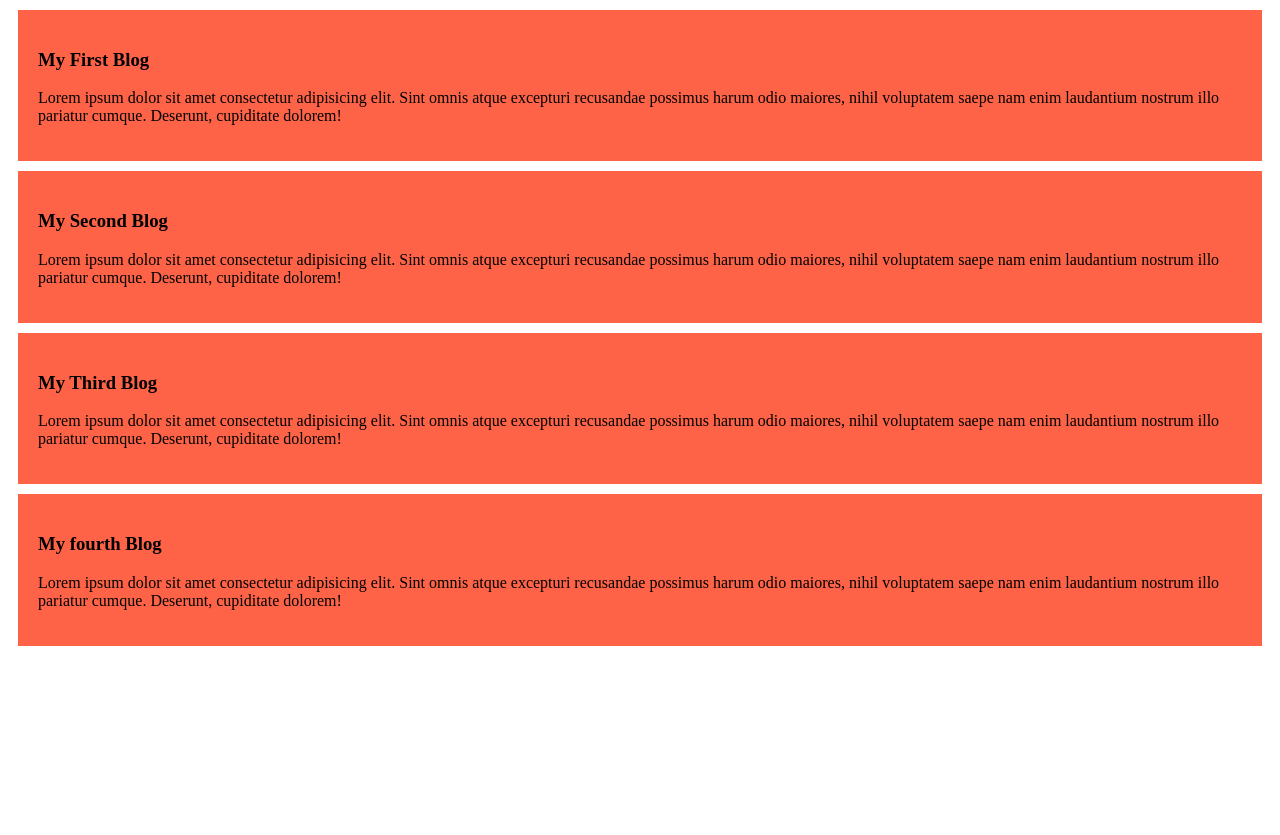
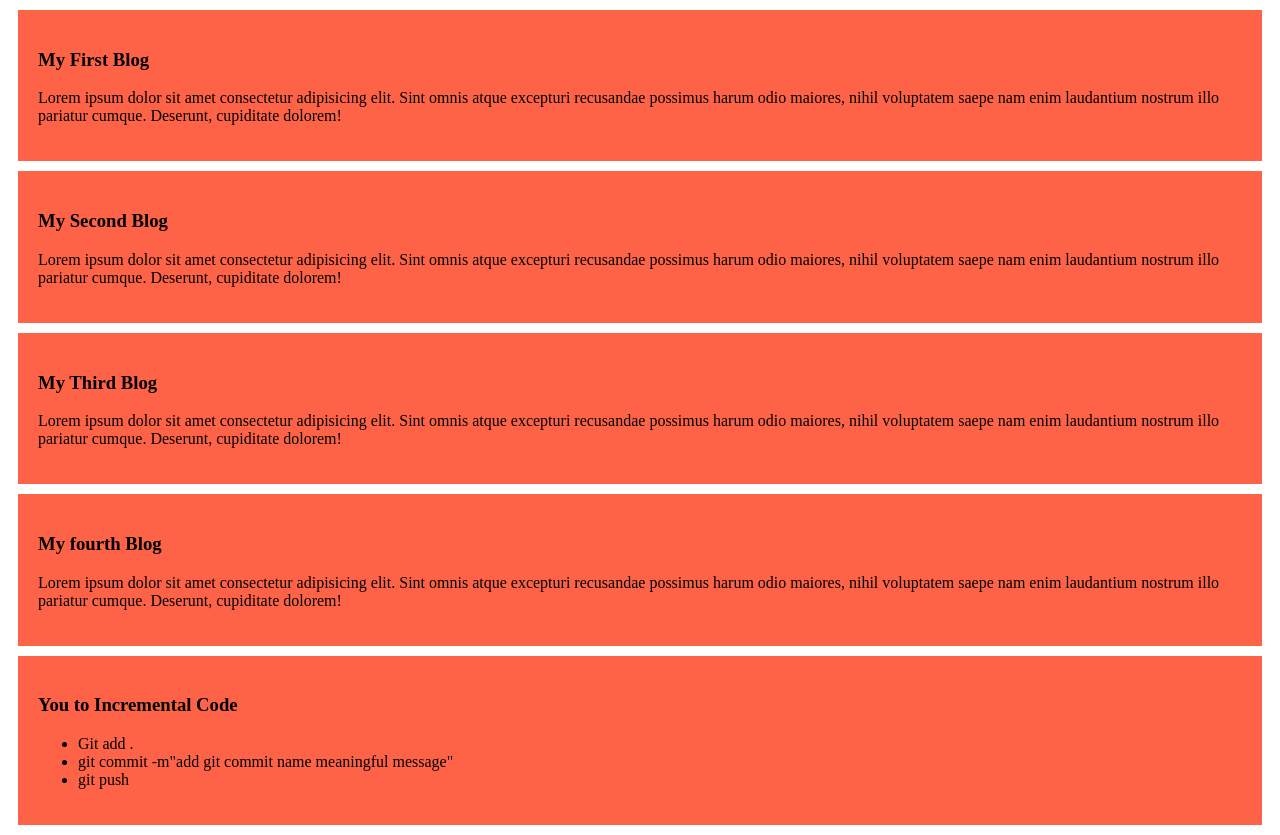
Before and after one commit to Saimur-Shahidullah/my-simple-website, a plain HTML site: page index.html in a window 1280 px wide. Before the commit the page ends 800 px from the top, so only its background shows below. Drawn offline with Linux system fonts and the light colour scheme.

Commit message:
added a list to push code

```diff
--- a/index.html
+++ b/index.html
@@ -23,6 +23,14 @@
         <h3>My fourth Blog</h3>
         <p>Lorem ipsum dolor sit amet consectetur adipisicing elit. Sint omnis atque excepturi recusandae possimus harum odio maiores, nihil voluptatem saepe nam enim laudantium nostrum illo pariatur cumque. Deserunt, cupiditate dolorem!</p>
     </div>
+    <div>
+        <h3>You to Incremental Code</h3>
+        <ul>
+            <li>Git add .</li>
+            <li>git commit -m"add git commit name meaningful message"</li>
+            <li>git push</li>
+        </ul>
+    </div>
 
 </body>
 </html>
```
